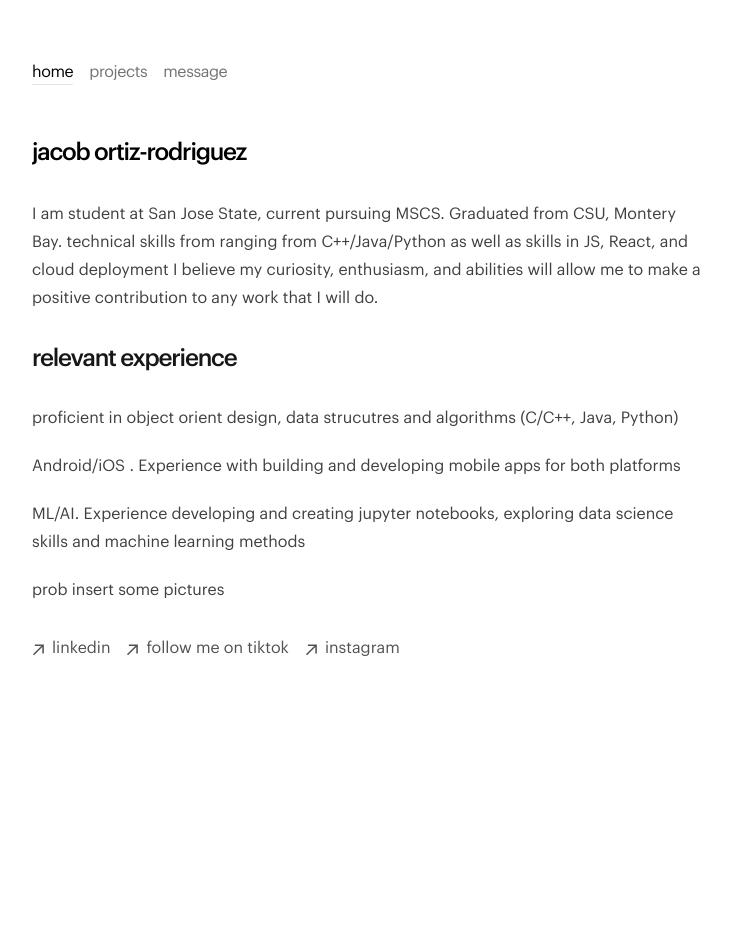
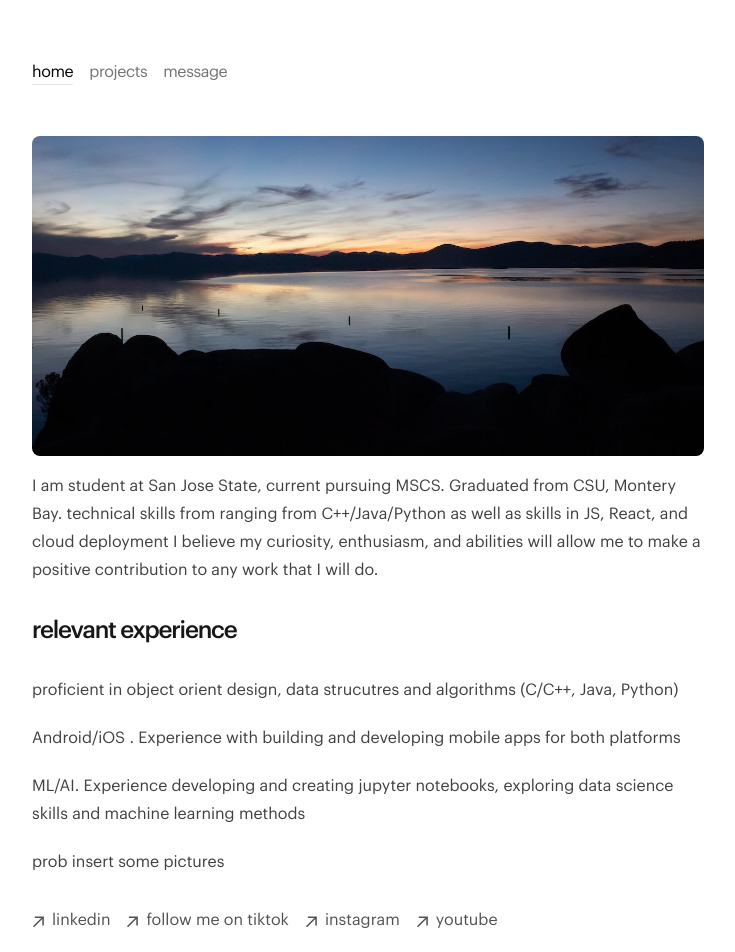
Before and after one commit to jacobortiz/jacob-app-latest, a Next.js app: page / in a window 1280 px wide. Shown: the top 952 px of the page, without its empty margins (272-1007 px from the left). Before the commit the page ends 824 px from the top, so only its background shows below. Built offline with nearby package versions, Linux system fonts and the light colour scheme.

Commit message:
pic added for landing page

```diff
--- a/app/layout.tsx
+++ b/app/layout.tsx
@@ -22,7 +22,10 @@ const graphik = localFont({
 })
 
 export const metadata: Metadata = {
-  title: 'Jacob Ortiz-Rodriguez',
+  title: {
+    default: 'Jacob Ortiz-Rodriguez',
+    template: '%s | Jacob'
+  },
   description: 'personal website',
   robots: {
     index: true,
--- a/app/page.tsx
+++ b/app/page.tsx
@@ -1,6 +1,8 @@
 import Image from 'next/image'
 
 import { Suspense } from 'react'
+
+import tahoe from '@/public/tahoe.jpeg'
 
 function ArrowIcon() {
   return (
@@ -85,9 +87,20 @@ function ArrowIcon() {
 export default function Page() {
   return (
     <section>
-      <h1 className='font-bold text-2xl mb-8 tracking-tighter'>
+      {/* <h1 className='font-bold text-2xl mb-8 tracking-tighter'>
         jacob ortiz-rodriguez
-      </h1>
+      </h1> */}
+
+      <div className="relative h-40 sm:h-80 sm:mb-4">
+          <Image
+            alt="tahoe pick"
+            src={tahoe}
+            fill
+            sizes="(max-width: 768px) 213px, 33vw"
+            priority
+            className="rounded-lg object-cover object-top sm:object-center"
+          />
+        </div>
 
       <p className="prose prose-neutral dark:prose-invert">
         I am student at San Jose State, current pursuing MSCS.
@@ -163,6 +176,17 @@ export default function Page() {
             <p className="h-7 ml-2">instagram</p>
           </a>
         </li>
+        <li>
+          <a
+            className="flex items-center hover:text-neutral-800 dark:hover:text-neutral-100 transition-all"
+            rel="noopener noreferrer"
+            target="_blank"
+            href="https://www.youtube.com/@jakey_gaming"
+          >
+            <ArrowIcon />
+            <p className="h-7 ml-2">youtube</p>
+          </a>
+        </li>
       </ul>
 
     </section>
--- a/app/projects/page.tsx
+++ b/app/projects/page.tsx
@@ -1,4 +1,9 @@
+import { Metadata } from "next"
 
+export const metadata: Metadata = {
+    title: 'Projects',
+    description: 'some projects I have done',
+};
 
 export default function Page() {
     return (
--- a/app/setup/page.tsx
+++ b/app/setup/page.tsx
@@ -2,8 +2,7 @@ import type { Metadata } from 'next';
 
 export const metadata: Metadata = {
   title: 'Tech',
-  description:
-    "tech stuff.",
+  description: "tech stuff.",
 };
 
 export default function Page() {
```
Also changed, not shown: public/tahoe.jpeg (added).
